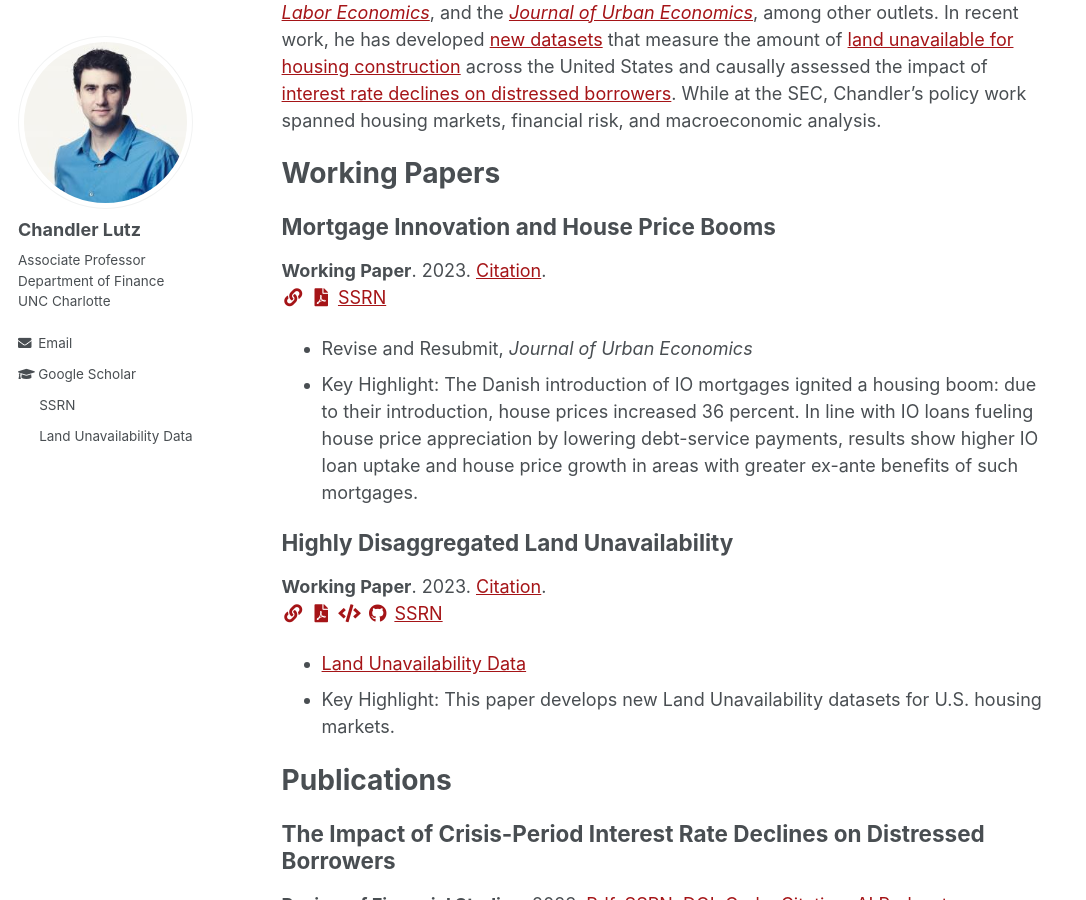
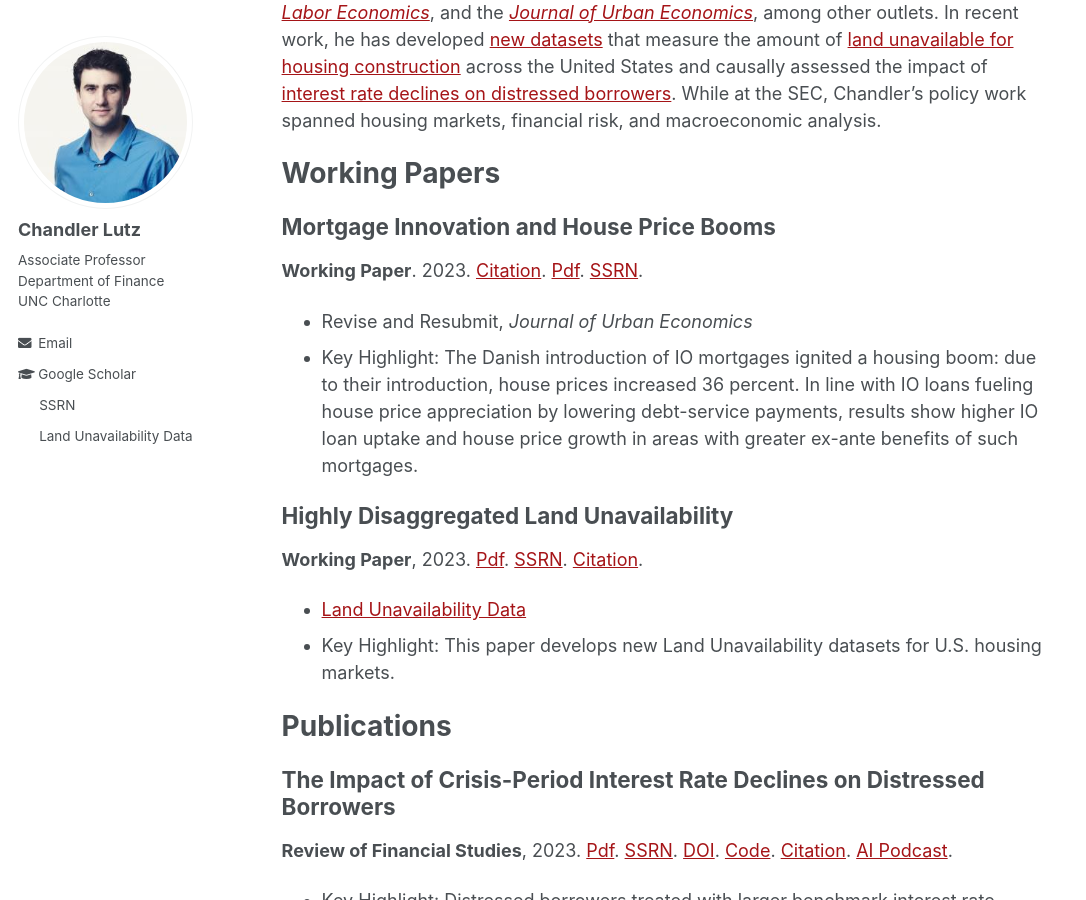
Before and after one commit to ChandlerLutz/ChandlerLutz.github.io, a Jekyll site: the page built from _pages/about.md, in a window 1280 px wide and 900 px high, scrolled down 347 px. Shown: the whole window, without its empty margins (0-1086 px from the left). Built offline with Jekyll 4.4.1, drawn with Linux system fonts in a browser that asks for light colours.

Commit message:
Update LU paper

```diff
--- a/_includes/archive-single.html
+++ b/_includes/archive-single.html
@@ -91,27 +91,29 @@
       {% endif %}
 
       <!-- citation and icon code -->
-      <p>
+    <p>
       {% if post.citation %}
-        {{ post.citation }}.
-      {% endif %}
-      <br>
-      {% if post.link %}
-        <a href="{{ post.link }}"><i class="fas fa-fw fa-link zoom" aria-hidden="true"></i></a>
+      {{ post.citation }}.
       {% endif %}
       {% if post.paperurl %}
-        <a href="{{ post.paperurl }}"><i class="fas fa-fw fa-file-pdf zoom" aria-hidden="true"></i></a>
+      <a href="{{ post.paperurl }}">Pdf</a>.
+      {% endif %}
+      {% if post.ssrn %}
+      <a href="{{ post.ssrn }}">SSRN</a>.
+      {% endif %}
+      {% if post.doi %}
+      <a href="{{ post.doi }}">DOI</a>.
       {% endif %}
       {% if post.code %}
-        <a href="{{ post.code }}"><i class="fas fa-fw fa-code zoom" aria-hidden="true"></i></a>
+      <a href="{{ post.code }}">Code</a>.
       {% endif %}
-      {% if post.github %}
-        <a href="{{ post.github }}"><i class="fab fa-fw fa-github zoom" aria-hidden="true"></i></a>
+      {% if post.g_scholar %}
+      {{ post.g_scholar }}.
       {% endif %}
-      {% if post.ssrn %}
-        <a href="{{ post.ssrn }}">SSRN</a>
+      {% if post.ai_pod %}
+      <a href="{{ post.ai_pod }}">AI Podcast</a>.
       {% endif %}
-      </p>
+    </p>
     {% elsif post.collection == 'posts' and post.date %}
       <p class="page__date"><strong><i class="fa fa-fw fa-calendar" aria-hidden="true"></i> {{ site.data.ui-text[site.locale].date_label | default: "Published:" }}</strong> <time datetime="{{ post.date | default: "1900-01-01" | date_to_xmlschema }}">{{ post.date | default: "1900-01-01" | date: "%B %d, %Y" }}</time></p>
     {% endif %}
```
Also changed, not shown: _workingpapers/2021-land-unavailability.md (+2 -4 lines).
